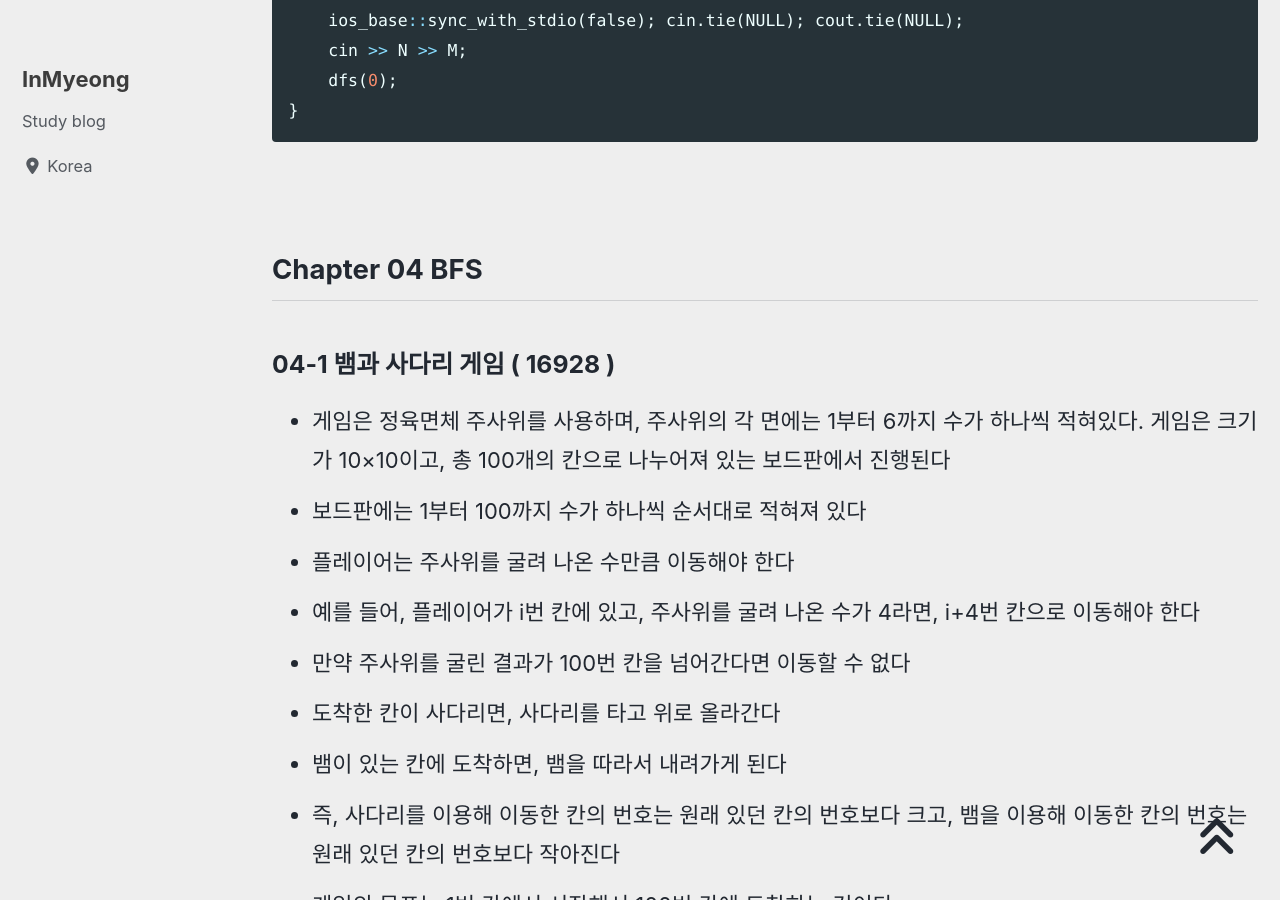
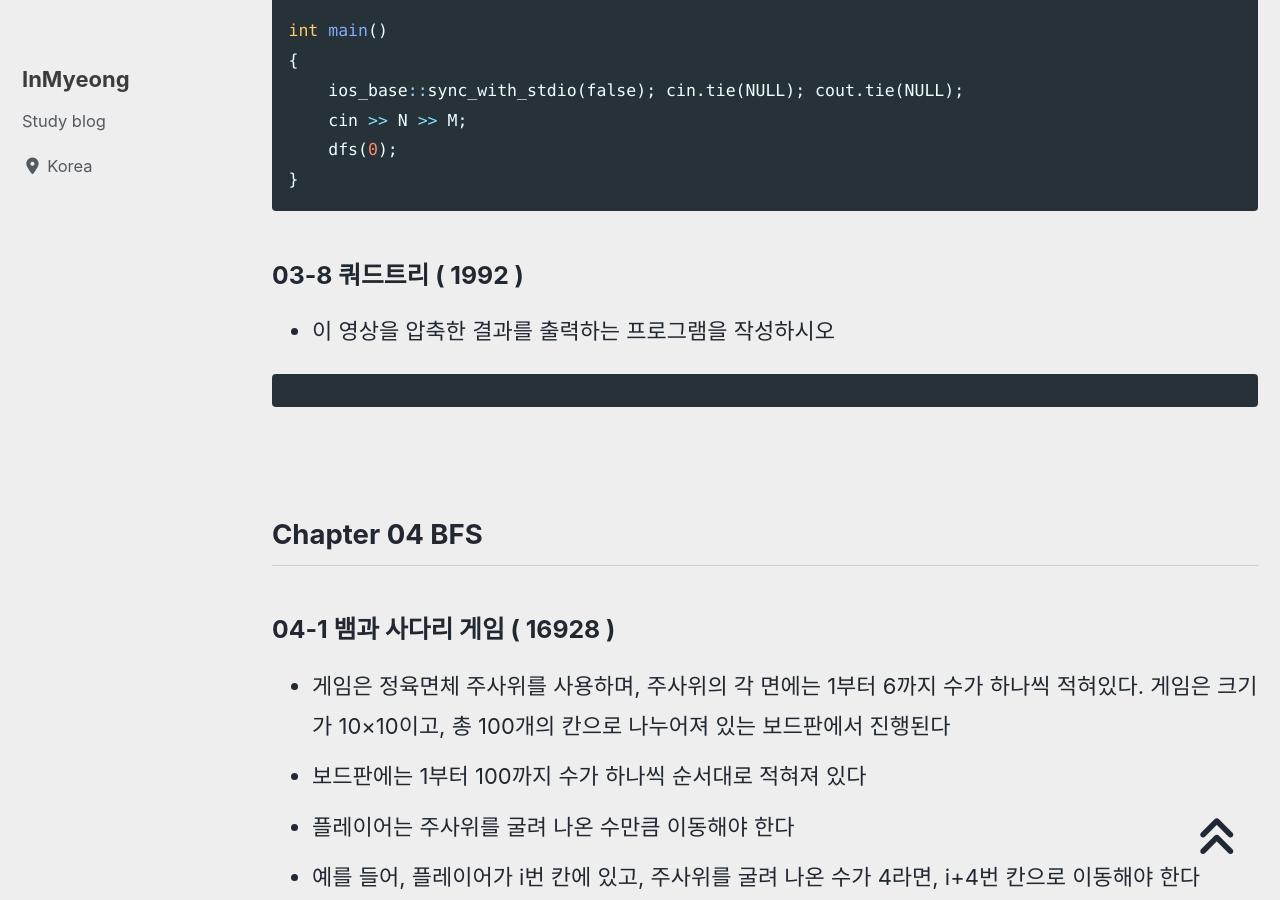
Before and after one commit to devMyeong/devMyeong.github.io, a Jekyll site: the page built from _posts/codingTest/2022-09-25-백준.md, in a window 1280 px wide and 900 px high, scrolled down 23916 px. Built offline with Jekyll 4.4.1, drawn with Linux system fonts in a browser that asks for light colours; cached includes are drawn as plain includes; nearby versions of some CDN libraries; some web fonts are replaced; comment, search, counter and statistics services are not loaded; some of the changed text lies outside the part shown.

Commit message:
Docs : 백준 문제 추가

````diff
--- a/_posts/codingTest/2022-09-25-백준.md
+++ b/_posts/codingTest/2022-09-25-백준.md
@@ -715,6 +715,12 @@ int main()
     cin >> N >> M;
     dfs(0);
 }
+```
+
+### 03-8 쿼드트리 ( 1992 )
+- 이 영상을 압축한 결과를 출력하는 프로그램을 작성하시오
+
+```cpp
 ```
 
 <br>
@@ -2984,6 +2990,12 @@ int main()
 ```cpp
 ```
 
+### 08-5 색종이와 가위 ( 20444 )
+- 궁금하지만 화가 나서 코딩에 집중할 수 없는 준성이 대신 코드를 작성해주도록 하자
+
+```cpp
+```
+
 <br>
 
 [맨 위로 이동하기](#){: .btn .btn--primary }{: .align-right}
````
